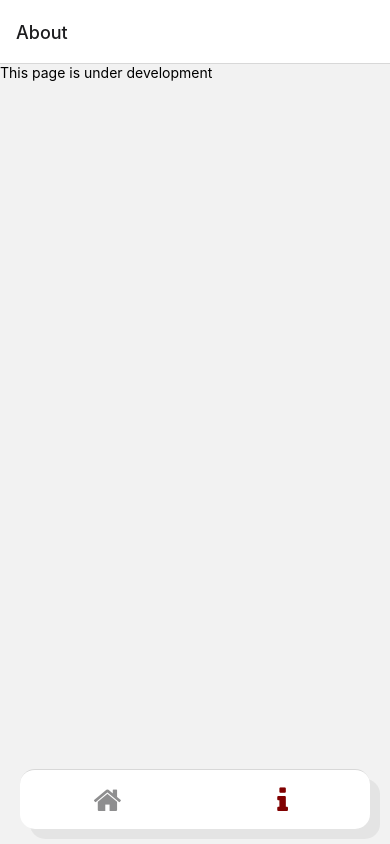
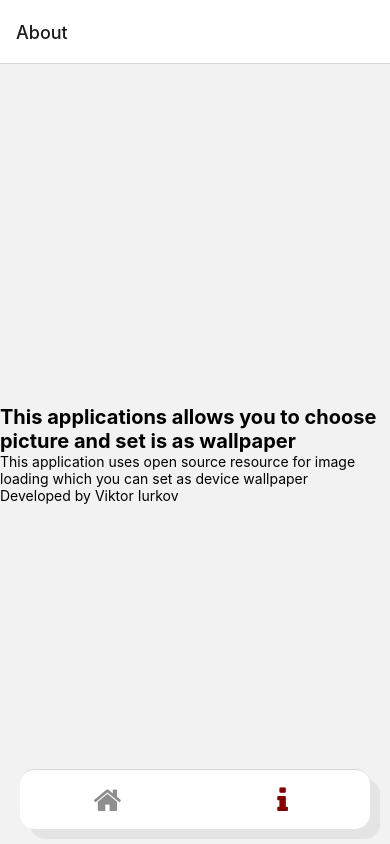
Before and after one commit to riggs84/WaifuPictures, a React Native app: screen /About in a window 390 px wide. Built offline with nearby package versions, Linux system fonts and the light colour scheme; no server answers.

Commit message:
feat(deploy): add fast image

```diff
--- a/package.json
+++ b/package.json
@@ -17,6 +17,7 @@
     "react": "17.0.2",
     "react-native": "0.66.3",
     "react-native-elements": "^3.4.2",
+    "react-native-fast-image": "^8.5.11",
     "react-native-manage-wallpaper": "^1.1.2",
     "react-native-option-menu": "^1.1.3",
     "react-native-pager-view": "^5.4.9",
--- a/src/about/index.js
+++ b/src/about/index.js
@@ -1,12 +1,31 @@
 import React from 'react';
-import {Text, View} from 'react-native';
+import {StyleSheet, Text, View} from 'react-native';
 
 const About = () => {
   return (
-    <View>
-      <Text>This page is under development</Text>
+    <View style={styles.container}>
+      <Text style={styles.title}>
+        This applications allows you to choose picture and set is as wallpaper
+      </Text>
+      <Text>
+        This application uses open source resource for image loading which you
+        can set as device wallpaper
+      </Text>
+      <Text>Developed by Viktor Iurkov</Text>
     </View>
   );
 };
 
+const styles = StyleSheet.create({
+  container: {
+    flex: 1,
+    justifyContent: 'center',
+    alignContent: 'center',
+  },
+  title: {
+    fontSize: 20,
+    fontWeight: 'bold',
+  },
+});
+
 export default About;
--- a/src/waifuPicture/index.js
+++ b/src/waifuPicture/index.js
@@ -1,6 +1,7 @@
 import React, {useLayoutEffect} from 'react';
-import {Image, StyleSheet} from 'react-native';
+import {StyleSheet} from 'react-native';
 import HeaderMenu from './headerMenu';
+import FastImage from 'react-native-fast-image';
 
 const WaifuPicture = ({route, navigation}) => {
   const {uri} = route.params;
@@ -12,10 +13,10 @@ const WaifuPicture = ({route, navigation}) => {
   }, [navigation, uri]);
 
   return (
-    <Image
+    <FastImage
       source={{uri}}
       style={styles.backgroundImage}
-      resizeMode={'contain'}
+      resizeMode={FastImage.resizeMode.contain}
     />
   );
 };
```
Also changed, not shown: 1 other file (tests, documents, lock files or other folders).
